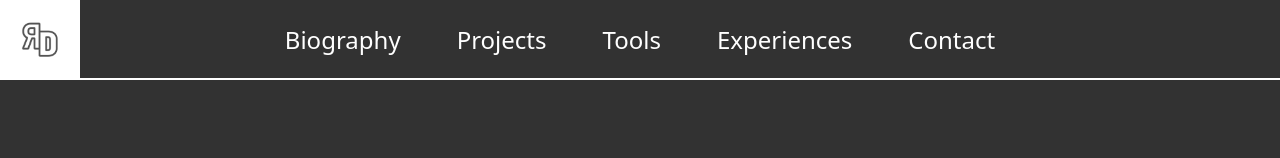
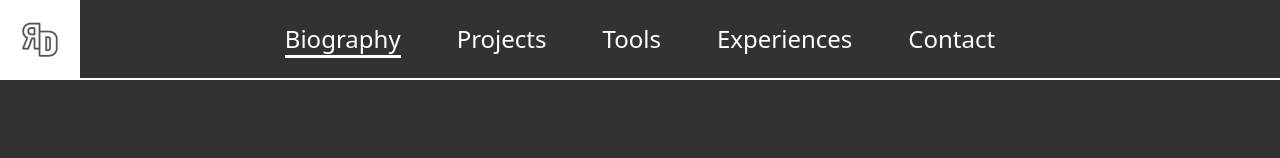
Before and after one commit to RomainDesson/Romain-Desson-Portfolio, a React (Vite) app: page / in a window 1280 px wide. Shown: the top 158 px of the page. Built offline with nearby package versions, Linux system fonts and the light colour scheme; some icons are missing.

Commit message:
Improve topbar component

```diff
--- a/src/components/Topbar/Topbar.tsx
+++ b/src/components/Topbar/Topbar.tsx
@@ -1,26 +1,55 @@
 import './index.css';
 import { useTranslation } from 'react-i18next';
-import {useState} from "react";
+import {useEffect, useState} from "react";
 import Logo from '../../../public/logo.png'
 
 export const Topbar = () => {
     const { i18n, t } = useTranslation();
     const [activeLanguage, setActiveLanguage] = useState(i18n.language);
+    const [activeSection, setActiveSection] = useState('');
 
-    const changeLanguage = (lang: any) => {
+    const changeLanguage = (lang: string) => {
         i18n.changeLanguage(lang);
         setActiveLanguage(lang);
     };
+
+    const scrollToSection = (sectionId: string) => {
+        const section = document.getElementById(sectionId);
+        if (section) {
+            section.scrollIntoView({ behavior: 'smooth' });
+        }
+    };
+
+    useEffect(() => {
+        const handleScroll = () => {
+            const sections = ['biography', 'projects', 'tools', 'experiences', 'contact'];
+            let currentSection = '';
+            sections.forEach(section => {
+                const element = document.getElementById(section);
+                if (element) {
+                    const rect = element.getBoundingClientRect();
+                    if (rect.top <= 50 && rect.bottom >= 50) {
+                        currentSection = section;
+                    }
+                }
+            });
+            setActiveSection(currentSection);
+        };
+
+        window.addEventListener('scroll', handleScroll);
+        return () => window.removeEventListener('scroll', handleScroll);
+    }, []);
+
 
     return (
         <div className="fixed top-0 left-0 w-full z-50 flex justify-between items-center topbar-container w-screen fixed top-0 right-0">
             <img src={Logo} className={'logo'}/>
             <div className={'flex justify-center md:gap-10 sm:gap-3'}>
-                <a href="#biography" className="text-white text-2xl hover:underline my-2 md:my-0 md:mx-2">{t('biography')}</a>
-                <a href="#projects" className="text-white text-2xl hover:underline my-2 md:my-0 md:mx-2">{t('projects')}</a>
-                <a href="#tools" className="text-white text-2xl hover:underline my-2 md:my-0 md:mx-2">{t('tools')}</a>
-                <a href="#experiences" className="text-white text-2xl hover:underline my-2 md:my-0 md:mx-2">{t('experiences')}</a>
-                <a href="#contact" className="text-white text-2xl hover:underline my-2 md:my-0 md:mx-2">{t('contact')}</a>
+                <div onClick={() => scrollToSection('biography')} className={`text-white text-2xl my-2 md:my-0 md:mx-2 cursor-pointer ${activeSection === 'biography' ? 'active-link active' : 'active-link'}`}>{t('biography')}</div>
+                <div onClick={() => scrollToSection('projects')} className={`text-white text-2xl my-2 md:my-0 md:mx-2 cursor-pointer ${activeSection === 'projects' ? 'active-link active' : 'active-link'}`}>{t('projects')}</div>
+                <div onClick={() => scrollToSection('tools')} className={`text-white text-2xl my-2 md:my-0 md:mx-2 cursor-pointer ${activeSection === 'tools' ? 'active-link active' : 'active-link'}`}>{t('tools')}</div>
+                <div onClick={() => scrollToSection('experiences')} className={`text-white text-2xl my-2 md:my-0 md:mx-2 cursor-pointer ${activeSection === 'experiences' ? 'active-link active' : 'active-link'}`}>{t('experiences')}</div>
+                <div onClick={() => scrollToSection('contact')} className={`text-white text-2xl my-2 md:my-0 md:mx-2 cursor-pointer ${activeSection === 'contact' ? 'active-link active' : 'active-link'}`}>{t('contact')}</div>
             </div>
             <div className={'flex justify-end mr-10 md:gap-5 sm:gap-2 '}>
                 <span
--- a/src/components/Topbar/index.css
+++ b/src/components/Topbar/index.css
@@ -17,6 +17,23 @@
     width: 80px;
 }
 
+.active-link::after {
+    content: '';
+    display: block;
+    margin: auto;
+    height: 3px;
+    width: 0px;
+    background: transparent;
+    transition: width .5s ease, background-color .5s ease;
+}
+
+.active-link:hover::after,
+.active-link.active::after {
+    width: 100%;
+    background: white;
+}
+
+
 @media (max-width: 768px) {
     .topbar-container {
         display: none;
```
